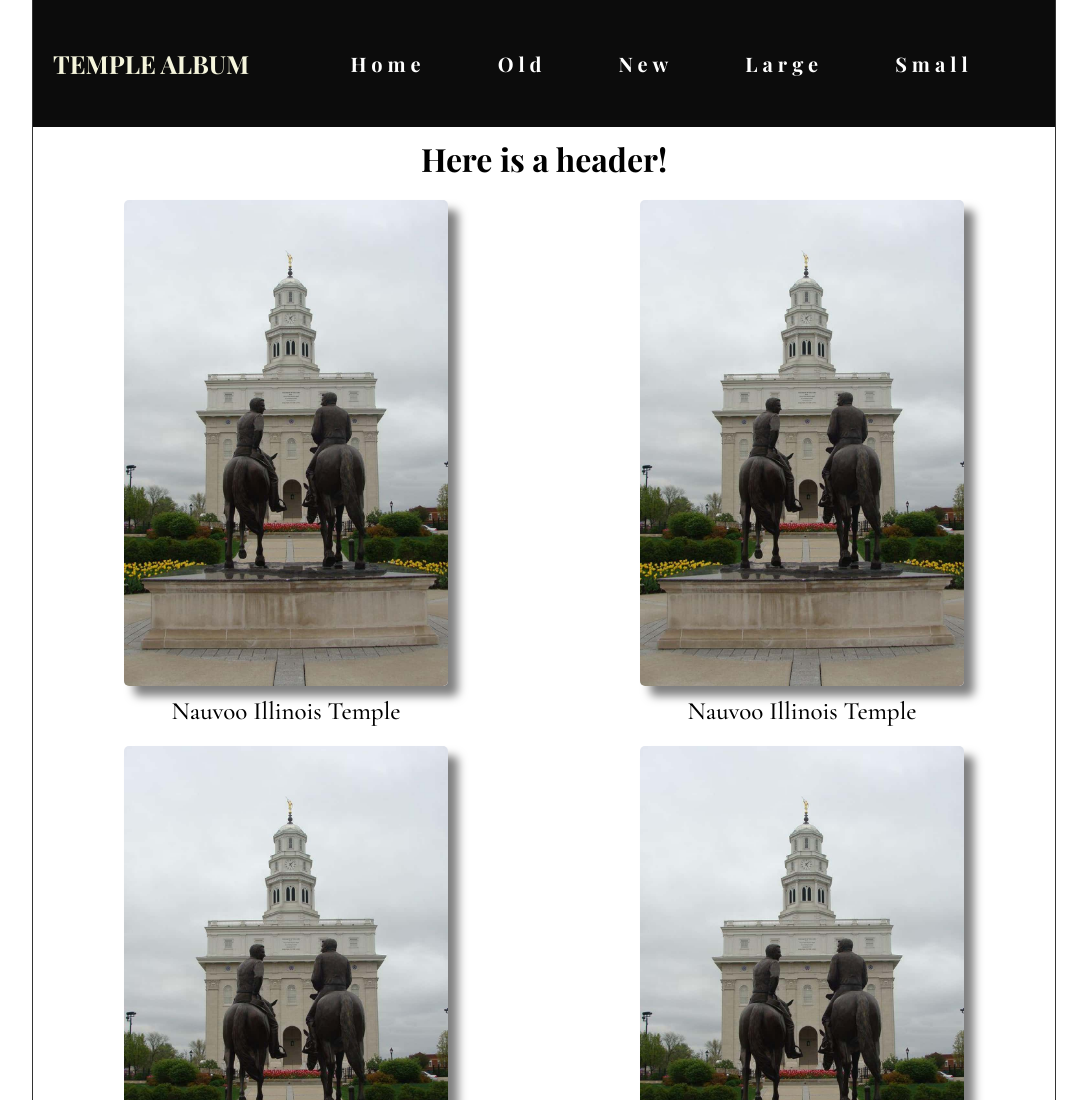
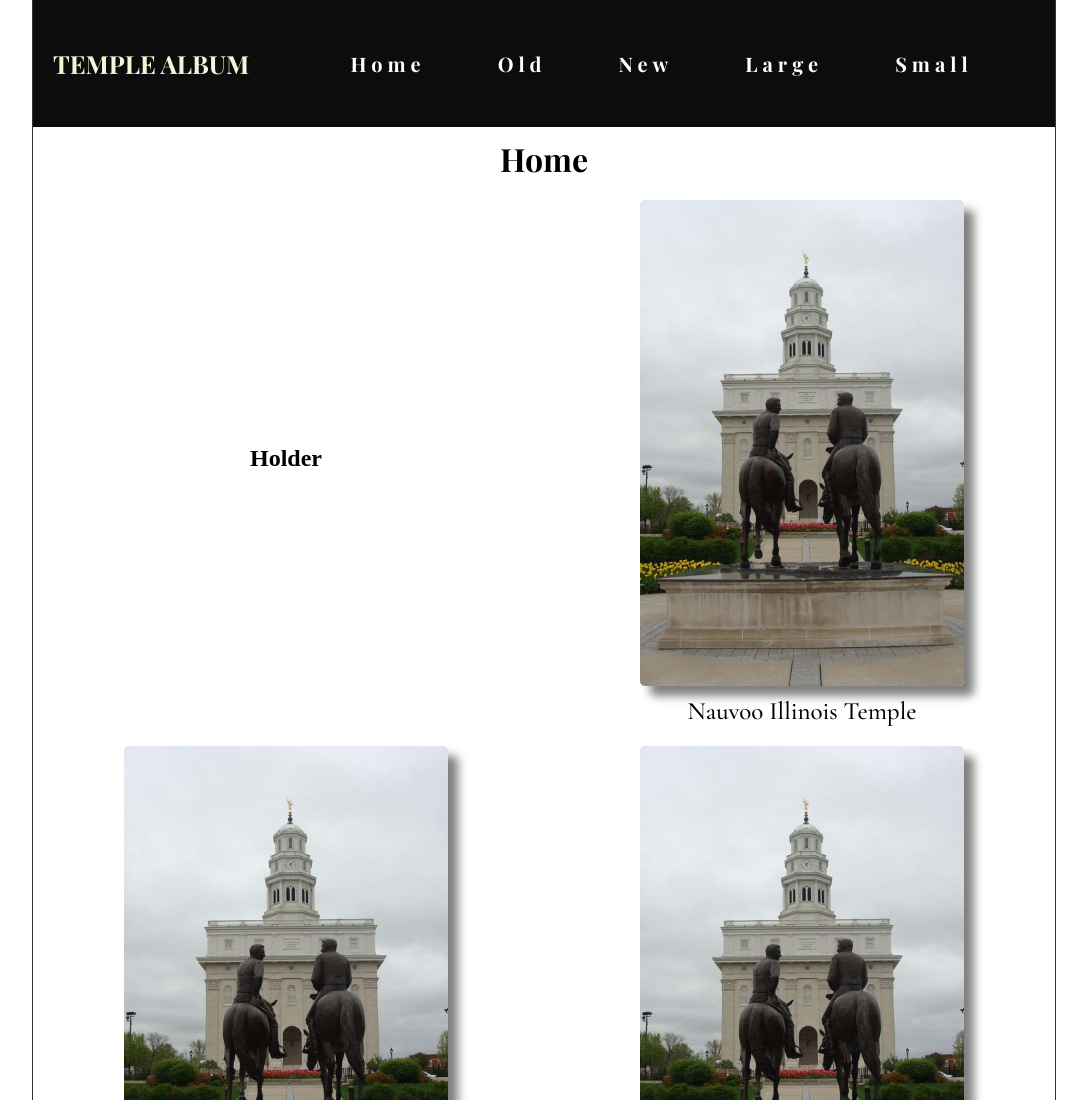
Before and after one commit to Kurentzis/wdd131, a plain HTML site: page temples.html in a window 1280 px wide. Shown: the top 1100 px of the page, without its empty margins (96-1183 px from the left). Drawn offline with nearby package versions, Linux system fonts and the light colour scheme; a web font is replaced by a local one.

Commit message:
feat: emple album

```diff
--- a/temples.html
+++ b/temples.html
@@ -42,7 +42,8 @@
     </header>
 
     <main>
-        <h1>Here is a header!</h1>
+        <h1>Home</h1>
+        <h2>Holder</h2>
         <figure>
             <img src="images/nauvoo-illinois-temple-photo-u2.jpg" alt="picture of Nauvoo Illinois Temple">
             <figcaption>Nauvoo Illinois Temple</figcaption>
```
